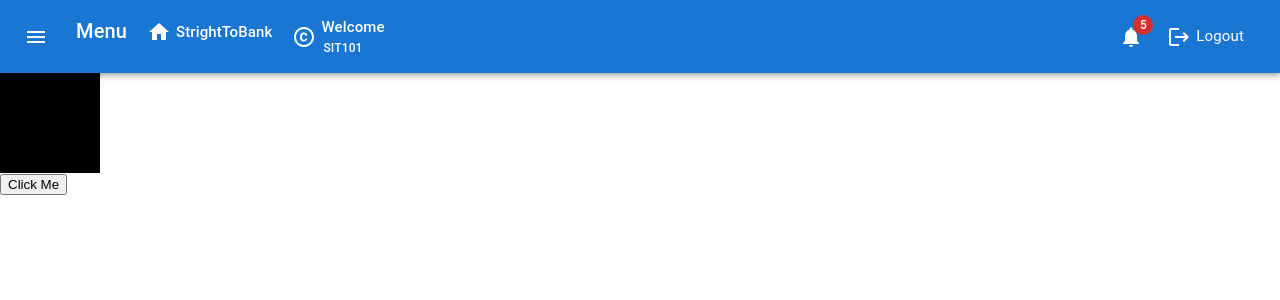
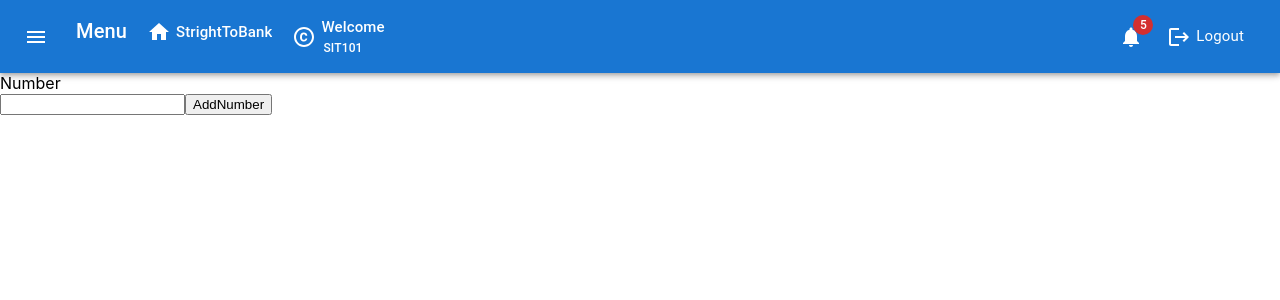
Before and after one commit to jayakanthb/POC, a React (Create React App) app: page / in a window 1280 px wide. Shown: the top 300 px of the page. Built offline with nearby package versions, Linux system fonts and the light colour scheme.

Commit message:
worked on the lists

```diff
--- a/src/App.js
+++ b/src/App.js
@@ -1,16 +1,18 @@
 import "./App.css";
 import Navbar from "../src/Components/Navbar";
-import Colour from "../src/Components/colour";
+// import Colour from "../src/Components/colour";
 // import HomeSection from "./Components/HomeSection";
 // import TodoList from "./Components/Todo";
+import NewList from "./Components/NewList";
 
 function App() {
   return (
     <div className="App">
       <Navbar />
       {/* <HomeSection />
-      <TodoList /> */}
-      <Colour />
+      <TodoList />
+      <Colour /> */}
+      <NewList />
     </div>
   );
 }
--- /dev/null
+++ b/src/Components/NewList.js
@@ -0,0 +1,42 @@
+import React, { useState } from "react";
+import "./style.css";
+function NewList() {
+  const [inputNum, setInputNum] = useState("");
+  const [numberLists, setNumberList] = useState([]);
+
+  function addNumber() {
+    const number = parseInt(inputNum);
+    if (!isNaN(number)) {
+      setNumberList((prevNumbers) =>
+        [...prevNumbers, number].sort((a, b) => a - b)
+      );
+      setInputNum(""); // Clear input
+    }
+  }
+  return (
+    <div className="App">
+      <lable> Number</lable>
+      <br />
+      <input
+        type="number"
+        name="number"
+        value={inputNum}
+        onChange={(e) => setInputNum(e.target.value)}
+      />
+      <button onClick={addNumber}>AddNumber</button>
+
+      <ul>
+        {numberLists.length > 0 &&
+          numberLists.map((lists, index) => {
+            return (
+              <li key={index} className={lists % 2 === 0 ? "even" : "odd"}>
+                {lists}
+              </li>
+            );
+          })}
+      </ul>
+    </div>
+  );
+}
+
+export default NewList;
--- a/src/Components/colour.js
+++ b/src/Components/colour.js
@@ -2,13 +2,43 @@ import { useState } from "react";
 
 function Colour() {
   const [colour, setColour] = useState("black");
+  const [formData, setFormData] = useState({
+    name: "",
+    email: "",
+  });
   function handelColour() {
     setColour((prevColour) => (prevColour === "black" ? "red" : "black"));
   }
+
+  const handleChange = (event) => {
+    const { name, value } = event.target;
+    setFormData((prevState) => ({
+      ...prevState,
+      [name]: value,
+    }));
+  };
+
   return (
     <div className="App">
       <div style={{ width: 100, height: 100, background: colour }} />
       <button onClick={handelColour}>Click Me</button>
+
+      <form>
+        <label>Name:</label>
+        <input
+          type="text"
+          name="name"
+          value={formData.name}
+          onChange={handleChange}
+        />
+        <label>Email:</label>
+        <input
+          type="email"
+          name="email"
+          value={formData.email}
+          onChange={handleChange}
+        />
+      </form>
     </div>
   );
 }
--- a/src/Components/style.css
+++ b/src/Components/style.css
@@ -74,3 +74,16 @@
     color: gray;
     margin-top: 15px;
 }
+
+ul {
+    list-style-type: none;
+    padding: 0;
+}
+
+.even {
+    background-color: red;
+}
+
+.odd {
+    background-color: blue;
+}
```
